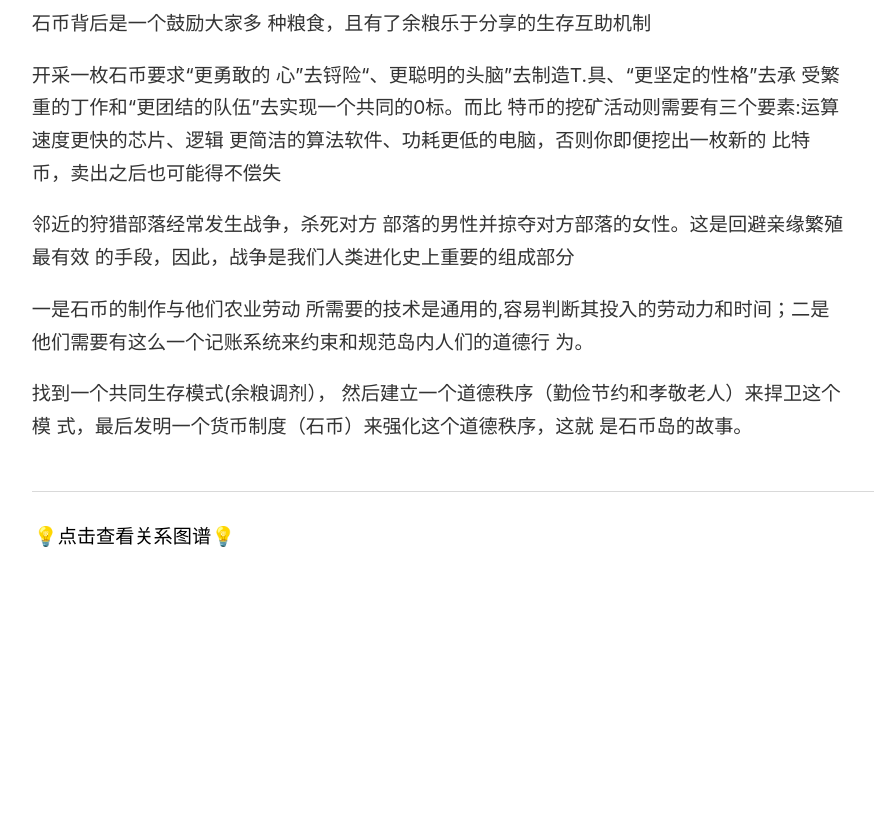
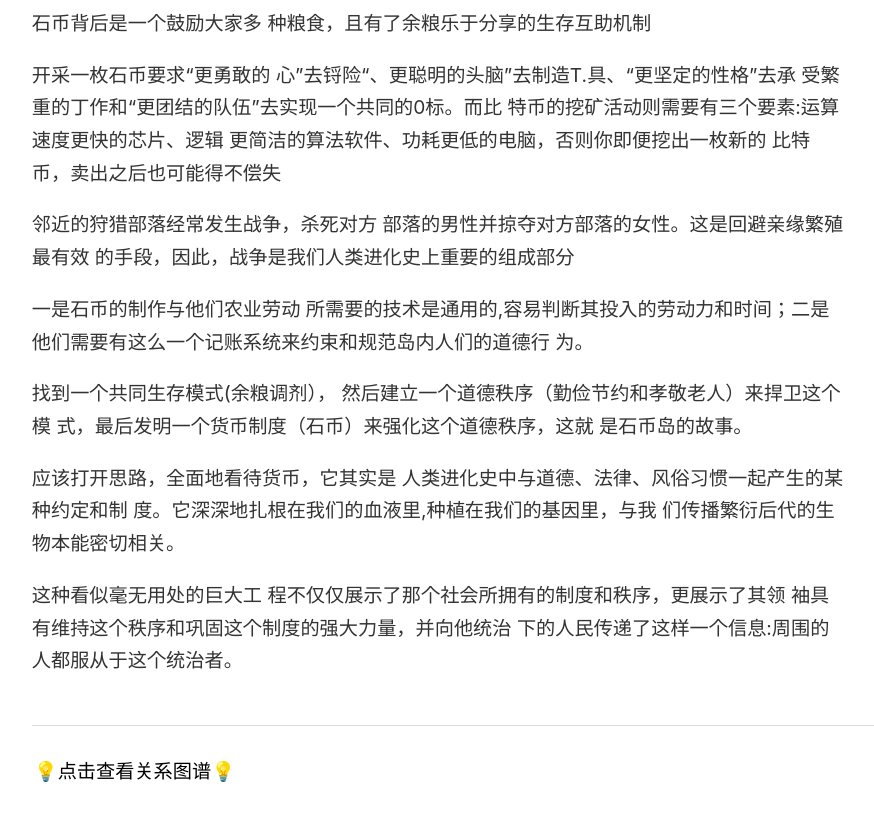
Before and after one commit to wingowen/digital-garden-jekyll, a Jekyll site: the page built from _notes/金融哲学三部曲：货币起源.md, in a window 1280 px wide and 900 px high, scrolled down 747 px. Shown: the top 821 px of the window, without its empty margins (45-919 px from the left). Built offline with Jekyll 4.4.1, drawn with Linux system fonts in a browser that asks for light colours; before the commit the page ends 1413 px from its top, so only the background shows below that.

Commit message:
vault backup: 2024-09-24 11:13:03

```diff
--- a/_notes/金融哲学三部曲：货币起源.md
+++ b/_notes/金融哲学三部曲：货币起源.md
@@ -19,3 +19,7 @@
 一是石币的制作与他们农业劳动 所需要的技术是通用的,容易判断其投入的劳动力和时间；二是 他们需要有这么一个记账系统来约束和规范岛内人们的道德行 为。
 
 找到一个共同生存模式(余粮调剂）， 然后建立一个道德秩序（勤俭节约和孝敬老人）来捍卫这个模 式，最后发明一个货币制度（石币）来强化这个道德秩序，这就 是石币岛的故事。
+
+应该打开思路，全面地看待货币，它其实是 人类进化史中与道德、法律、风俗习惯一起产生的某种约定和制 度。它深深地扎根在我们的血液里,种植在我们的基因里，与我 们传播繁衍后代的生物本能密切相关。
+
+这种看似毫无用处的巨大工 程不仅仅展示了那个社会所拥有的制度和秩序，更展示了其领 袖具有维持这个秩序和巩固这个制度的强大力量，并向他统治 下的人民传递了这样一个信息:周围的人都服从于这个统治者。
```
